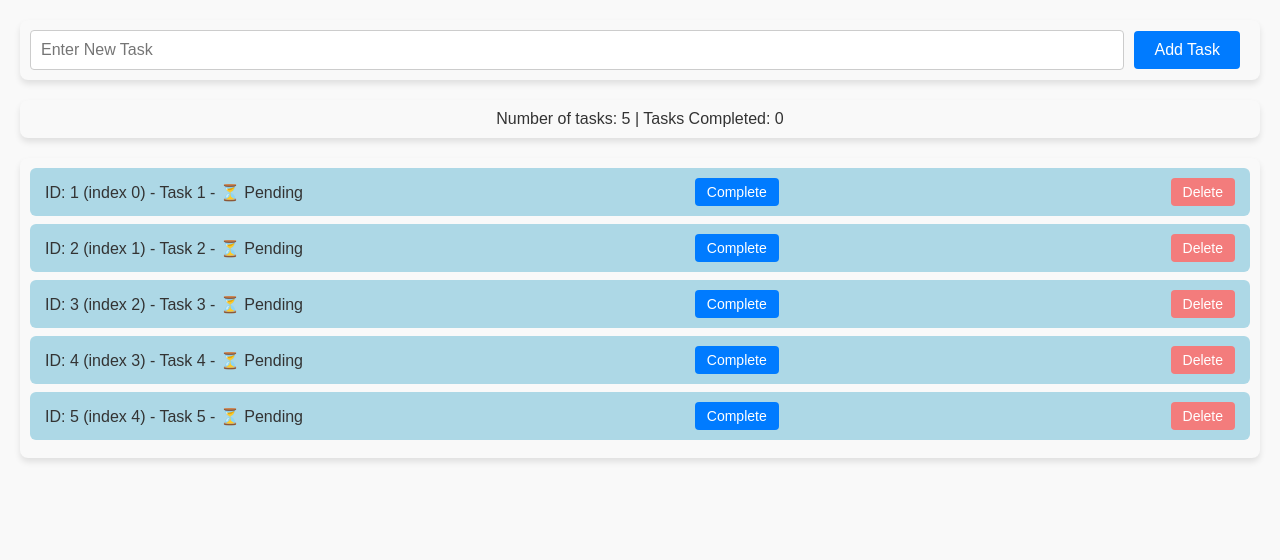
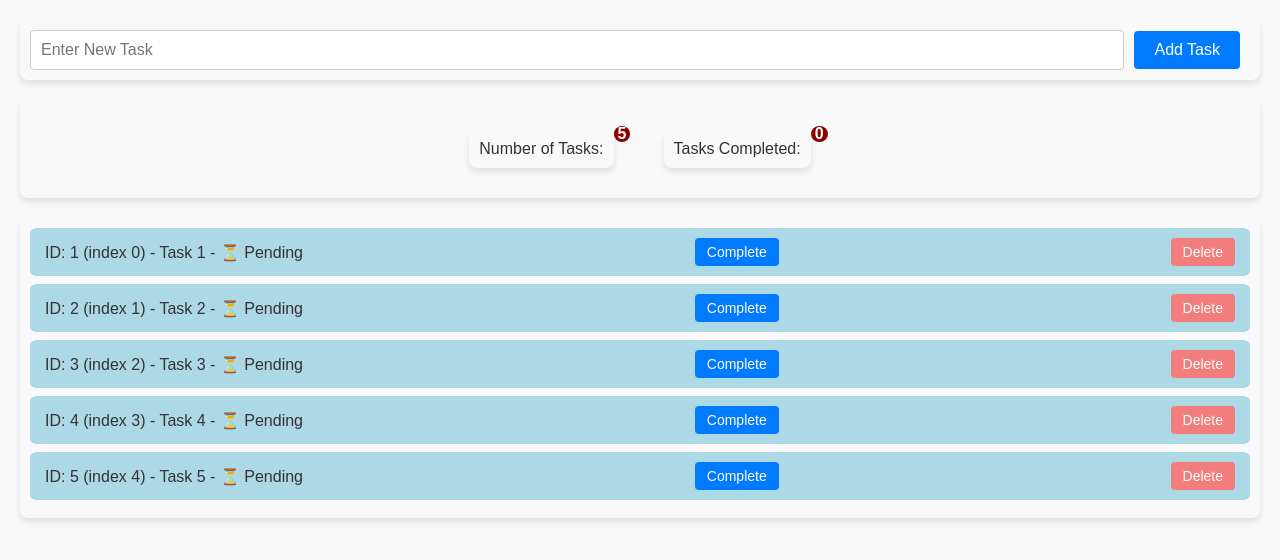
Before and after one commit to jrletner/tasks-lecture, an Angular app: page / in a window 1280 px wide. Shown: the top 560 px of the page. Built offline with nearby package versions, Linux system fonts and the light colour scheme.

Commit message:
Update Angular dependencies and enhance task form styles with Material badges

```diff
--- a/package.json
+++ b/package.json
@@ -10,10 +10,12 @@
   },
   "private": true,
   "dependencies": {
+    "@angular/cdk": "^19.2.7",
     "@angular/common": "^19.2.0",
     "@angular/compiler": "^19.2.0",
     "@angular/core": "^19.2.0",
     "@angular/forms": "^19.2.0",
+    "@angular/material": "^19.2.7",
     "@angular/platform-browser": "^19.2.0",
     "@angular/platform-browser-dynamic": "^19.2.0",
     "@angular/router": "^19.2.0",
--- a/src/app/task-form/task-form.component.css
+++ b/src/app/task-form/task-form.component.css
@@ -47,3 +47,12 @@ button:active {
   background-color: #003f7f;
   transform: scale(0.98);
 }
+
+/* Custom styles for matBadge */
+.mat-badge-content {
+  background-color: #8b0000 !important; /* Dark red background */
+  color: #ffffff !important; /* White text */
+  font-weight: bold !important; /* Bold text */
+  font-size: 12px; /* Optional: Adjust font size */
+  border-radius: 50%; /* Ensure the badge remains circular */
+}
--- a/src/app/task-form/task-form.component.html
+++ b/src/app/task-form/task-form.component.html
@@ -14,6 +14,20 @@
 
 </div>
 <div>
-    Number of tasks:
-  {{taskCount}} | Tasks Completed: {{taskCountCompleted}}
+    <div
+        class="badge-cont"
+        matBadge="{{taskCount}}"
+        matBadgeOverlap="false"
+        class="demo-section"
+    >
+        Number of Tasks:
+    </div>
+    <div
+        class="badge-cont"
+        matBadge="{{taskCountCompleted}}"
+        matBadgeOverlap="false"
+        class="demo-section"
+    >
+        Tasks Completed:
+    </div>
 </div>
```
Also changed, not shown: src/app/task-form/task-form.component.ts (+10 -4 lines), 1 other file (tests, documents, lock files or other folders).
